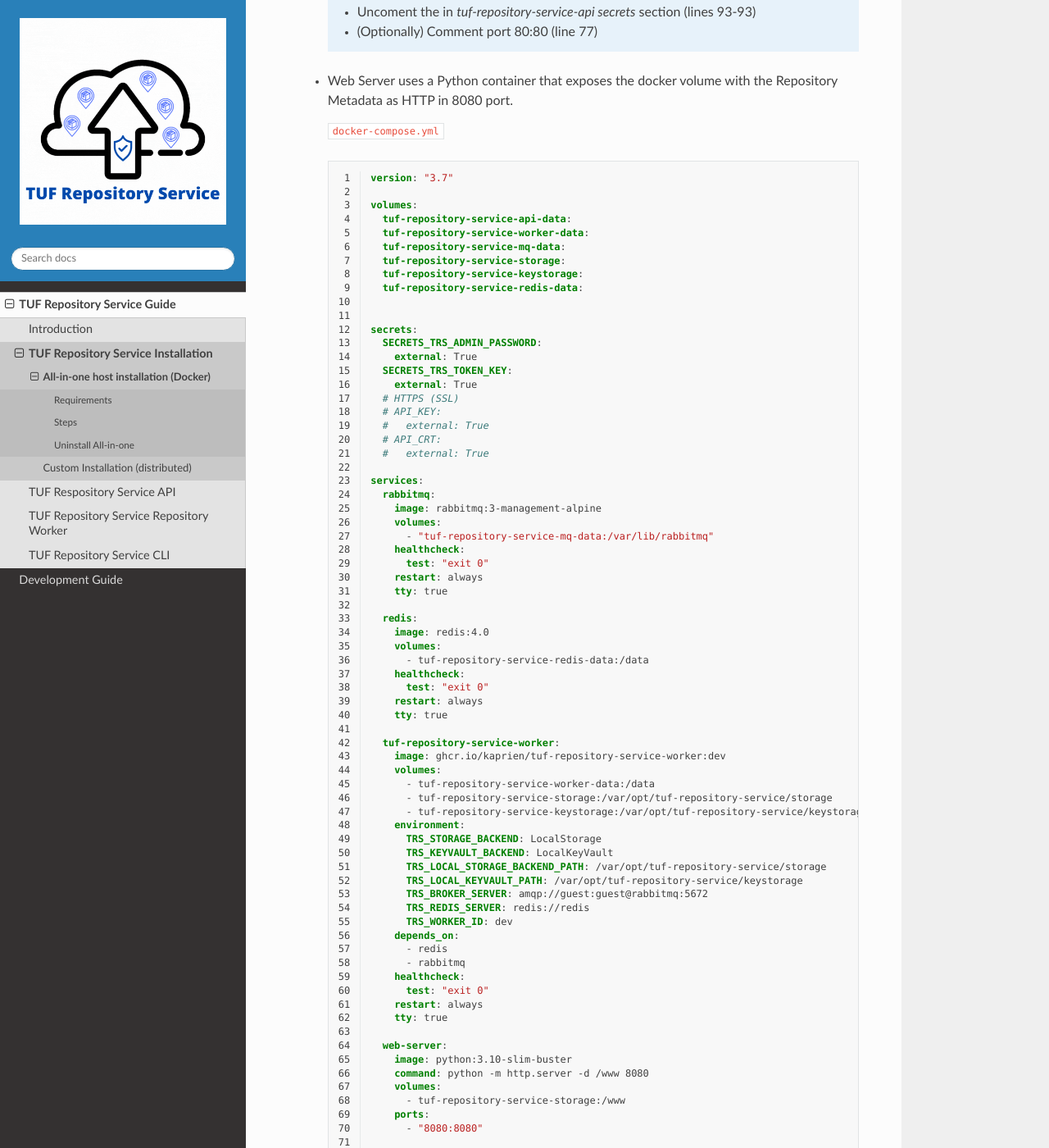
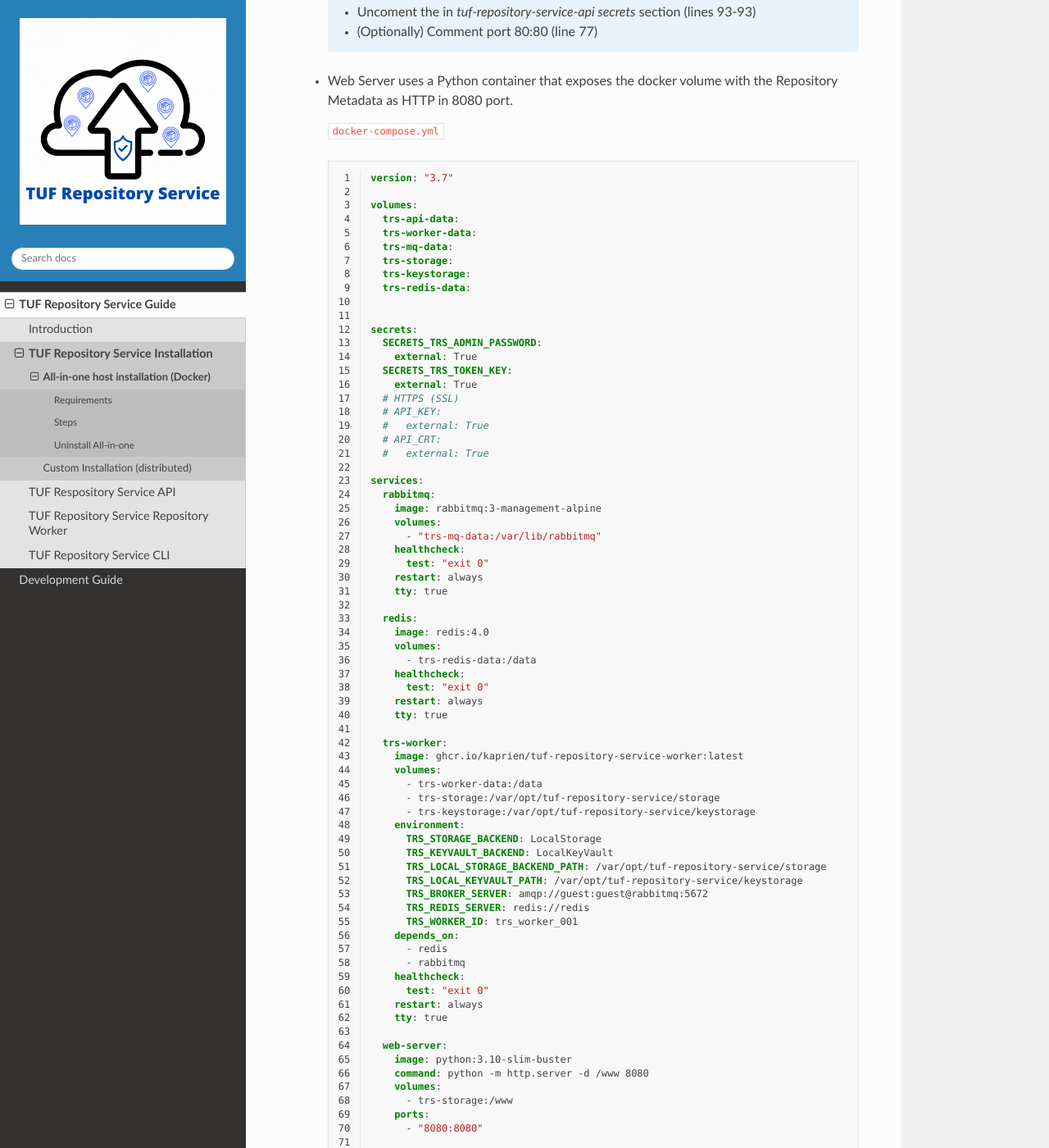
Before and after one commit to repository-service-tuf/repository-service-tuf, a Sphinx documentation site: the page built from docs/source/guide/installation/all_in_one.rst, in a window 1280 px wide and 1400 px high, scrolled down 1555 px. Shown: the whole window at 82% size. Built offline with Sphinx 7.4.7 and the Read the Docs theme 2.0.0, drawn with Linux system fonts in a browser that asks for light colours; some of the changed text lies outside the part shown.

Commit message:
Update docs: Devel desgin, installation
- Update the Development doc, Design chapter,  fixing the links to
the specific component designs.

- Update the Guide doc, installation chapter. Uses the
`docker-compose.yml` example tested in the https://api.demo.kaprien.com.

Signed-off-by: Kairo de Araujo <kairo@kairo.eti.br>

```diff
--- a/docs/source/devel/design.rst
+++ b/docs/source/devel/design.rst
@@ -14,6 +14,6 @@ distributed deployment. As the example below
 Components/Tools
 ================
 
-- `tuf-repository-service-api <https://docs.kaprien.com/tuf-repository-service/tuf-repository-service-api>`_
-- `tuf-repository-service-worker <https://docs.kaprien.com/tuf-repository-service/tuf-repository-service-worker>`_
-- `tuf-repository-service-cli <https://docs.kaprien.com/tuf-repository-service/tuf-repository-service-cli>`_
+- `tuf-repository-service-api <https://docs.kaprien.com/tuf-repository-service-api>`_
+- `tuf-repository-service-worker <https://docs.kaprien.com/tuf-repository-service-worker>`_
+- `tuf-repository-service-cli <https://docs.kaprien.com/tuf-repository-service-cli>`_
--- a/docs/source/guide/installation/all_in_one.rst
+++ b/docs/source/guide/installation/all_in_one.rst
@@ -90,9 +90,9 @@ Steps
         Ignoring unsupported options: restart
 
         Creating network trs_default
-        Creating service trs_tuf-repository-service-worker
+        Creating service trs_trs-worker
         Creating service trs_web-server
-        Creating service trs_tuf-repository-service-api
+        Creating service trs_trs-api
         Creating service trs_rabbitmq
         Creating service trs_redis
 
--- a/docs/source/guide/installation/docker-compose.yml
+++ b/docs/source/guide/installation/docker-compose.yml
@@ -1,12 +1,12 @@
 version: "3.7"
 
 volumes:
-  tuf-repository-service-api-data:
-  tuf-repository-service-worker-data:
-  tuf-repository-service-mq-data:
-  tuf-repository-service-storage:
-  tuf-repository-service-keystorage:
-  tuf-repository-service-redis-data:
+  trs-api-data:
+  trs-worker-data:
+  trs-mq-data:
+  trs-storage:
+  trs-keystorage:
+  trs-redis-data:
 
 
 secrets:
@@ -24,7 +24,7 @@ services:
   rabbitmq:
     image: rabbitmq:3-management-alpine
     volumes:
-      - "tuf-repository-service-mq-data:/var/lib/rabbitmq"
+      - "trs-mq-data:/var/lib/rabbitmq"
     healthcheck:
       test: "exit 0"
     restart: always
@@ -33,18 +33,18 @@ services:
   redis:
     image: redis:4.0
     volumes:
-      - tuf-repository-service-redis-data:/data
+      - trs-redis-data:/data
     healthcheck:
       test: "exit 0"
     restart: always
     tty: true
 
-  tuf-repository-service-worker:
-    image: ghcr.io/kaprien/tuf-repository-service-worker:dev
+  trs-worker:
+    image: ghcr.io/kaprien/tuf-repository-service-worker:latest
     volumes:
-      - tuf-repository-service-worker-data:/data
-      - tuf-repository-service-storage:/var/opt/tuf-repository-service/storage
-      - tuf-repository-service-keystorage:/var/opt/tuf-repository-service/keystorage
+      - trs-worker-data:/data
+      - trs-storage:/var/opt/tuf-repository-service/storage
+      - trs-keystorage:/var/opt/tuf-repository-service/keystorage
     environment:
       TRS_STORAGE_BACKEND: LocalStorage
       TRS_KEYVAULT_BACKEND: LocalKeyVault
@@ -52,7 +52,7 @@ services:
       TRS_LOCAL_KEYVAULT_PATH: /var/opt/tuf-repository-service/keystorage
       TRS_BROKER_SERVER: amqp://guest:guest@rabbitmq:5672
       TRS_REDIS_SERVER: redis://redis
-      TRS_WORKER_ID: dev
+      TRS_WORKER_ID: trs_worker_001
     depends_on:
       - redis
       - rabbitmq
@@ -65,14 +65,14 @@ services:
     image: python:3.10-slim-buster
     command: python -m http.server -d /www 8080
     volumes:
-      - tuf-repository-service-storage:/www
+      - trs-storage:/www
     ports:
       - "8080:8080"
 
-  tuf-repository-service-api:
-    image: ghcr.io/kaprien/tuf-repository-service-api:dev
+  trs-api:
+    image: ghcr.io/kaprien/tuf-repository-service-api:latest
     volumes:
-      - tuf-repository-service-api-data:/data
+      - trs-api-data:/data
     ports:
       - 80:80
       - 443:443
@@ -94,4 +94,4 @@ services:
     depends_on:
       - rabbitmq
       - redis
-      - tuf-repository-service-worker
+      - trs-worker
```
